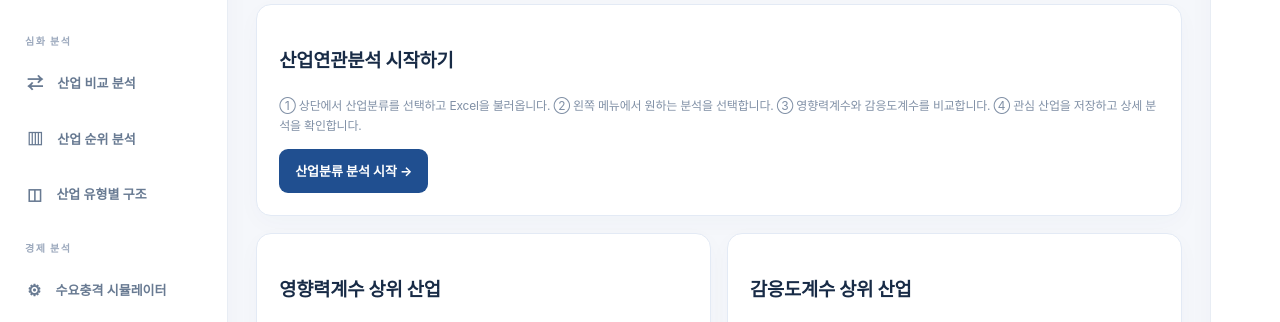
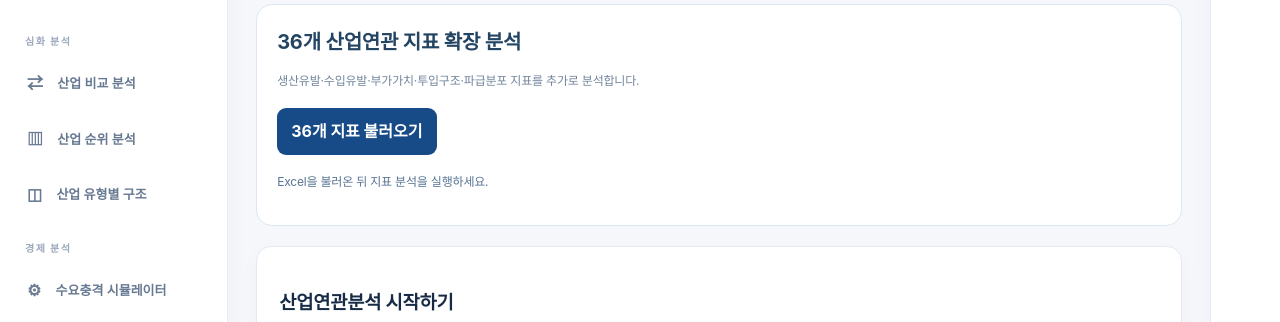
Before and after one commit to kangseongu-202511224/IO-Project-2026, a plain HTML site: page index.html in a window 1280 px wide. Shown: the part 420-742 px from the top of the page. Drawn offline with Linux system fonts and the light colour scheme.

Commit message:
Update index.html

```diff
--- a/index.html
+++ b/index.html
@@ -62,5 +62,6 @@
 <script defer src="./industry-companies.js?v=2"></script>
 <script defer src="./io-premium.js?v=2"></script>
 <script defer src="./industry-metrics.js?v=2"></script>
+<script defer src="./io-all-metrics.js?v=1"></script>
 </body>
 </html>
```
